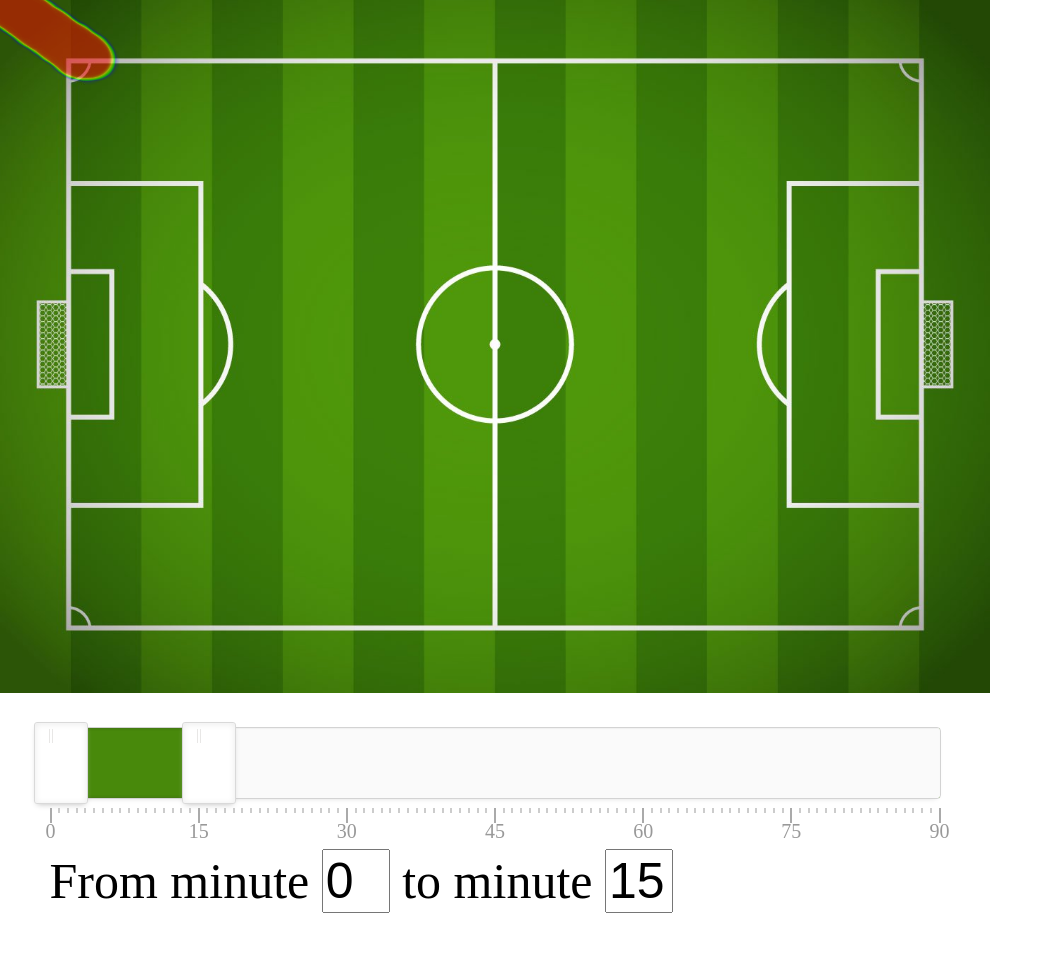
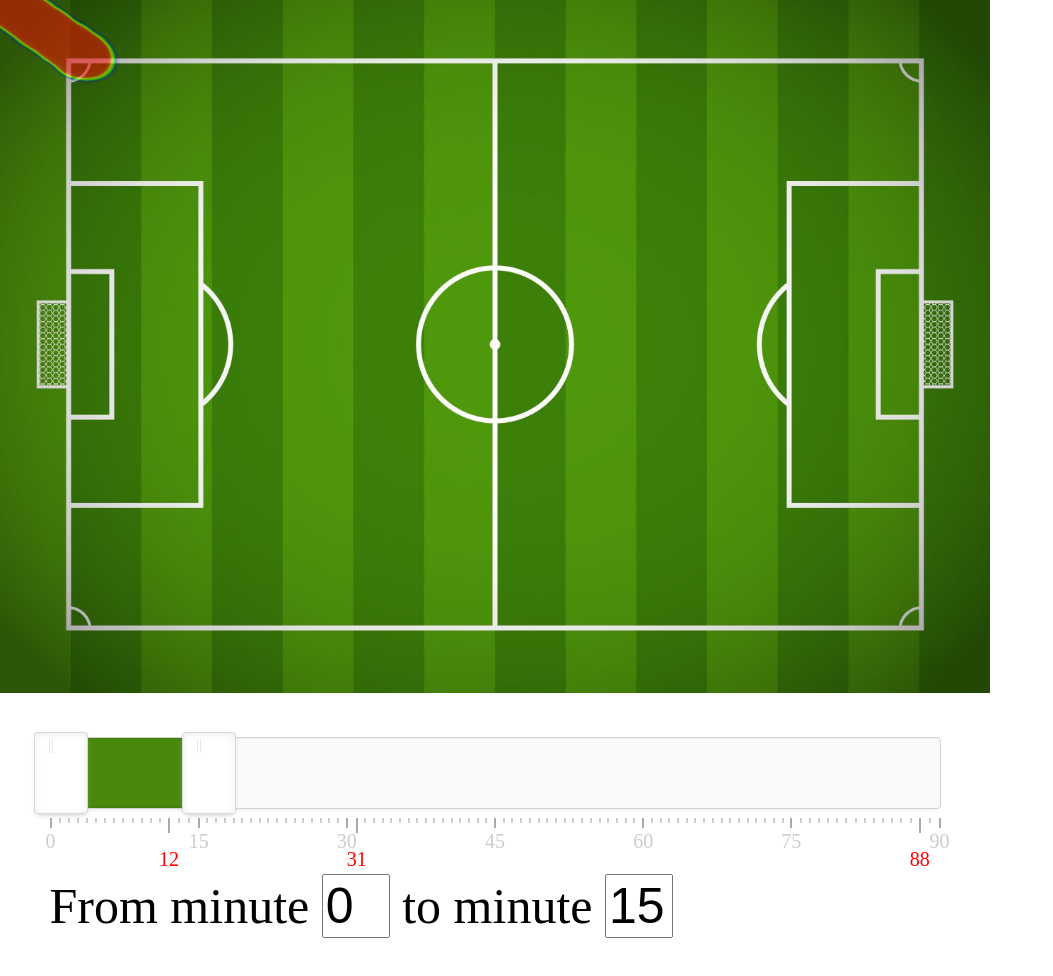
Before and after one commit to christof-gletscherelf/gletscherelf, a plain HTML site: page index.html in a window 1280 px wide. Shown: the whole page, without its empty margins (0-1053 px from the left). Before the commit the page ends 943 px from the top, so only its background shows below. Drawn offline with Linux system fonts and the light colour scheme.

Commit message:
show the goals :-)

```diff
--- a/javascripts/main.js
+++ b/javascripts/main.js
@@ -14,6 +14,20 @@ window.onload = function() {
     var fieldWidth = img.clientWidth;
     var fieldHeight = img.clientHeight;
 
+    var goals = [12, 31, 88];
+    var values = [0,15,30,45,60,75,90];
+    var goalsAndValues = goals.concat(values);
+
+    function preparePips (value, type){
+      var goalIndex = goals.indexOf(value);
+      if (goalIndex != -1) {
+        return 1;
+      } else {
+        return 2;
+      }
+    }
+
+
     noUiSlider.create(dragSlider, {
       start: [0, 15],
       behaviour: 'drag',
@@ -27,9 +41,11 @@ window.onload = function() {
       }),
       pips: {
         mode: 'values',
-        values: [0,15,30,45,60,75,90]
+        values: goalsAndValues,
+        filter: preparePips
       }
     });
+
 
     var fromMinute = document.getElementById('fromMinute');
     var toMinute = document.getElementById('toMinute');
--- a/stylesheets/heatmap.css
+++ b/stylesheets/heatmap.css
@@ -11,8 +11,8 @@ img {
 }
 
 .row {
-  margin: 10px auto;
-  padding: 20px;
+  margin: 15px auto;
+  padding: 25px;
   width: 90%;
 }
 
--- a/stylesheets/nouislider.pips.css
+++ b/stylesheets/nouislider.pips.css
@@ -9,7 +9,7 @@
 }
 .noUi-pips {
 	position: absolute;
-	color: #999;
+	color: #f00;
 	font-size: 20px;
 }
 
@@ -19,10 +19,13 @@
 .noUi-value {
 	position: absolute;
 	text-align: center;
+	margin-top: 18px;
 }
 .noUi-value-sub {
 	color: #ccc;
-	font-size: 10px;
+	font-size: 20px;
+	margin-top: 0px;
+
 }
 
 /* Markings;
```
